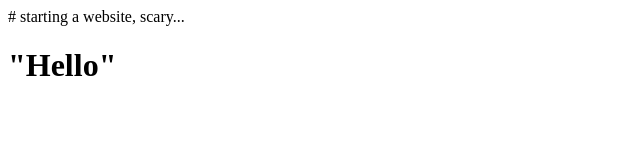
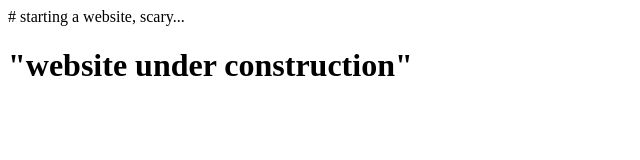
Before and after one commit to EllenPater/ellenpater.github.io, a plain HTML site: page index.html in a window 1280 px wide. Shown: the whole page, without its empty margins (0-640 px from the left). Drawn offline with Linux system fonts and the light colour scheme.

Commit message:
under construction sign

```diff
--- a/index.html
+++ b/index.html
@@ -1,2 +1,2 @@
 # starting a website, scary...
-<h1>"Hello"</h1>
+<h1>"website under construction"</h1>
```
